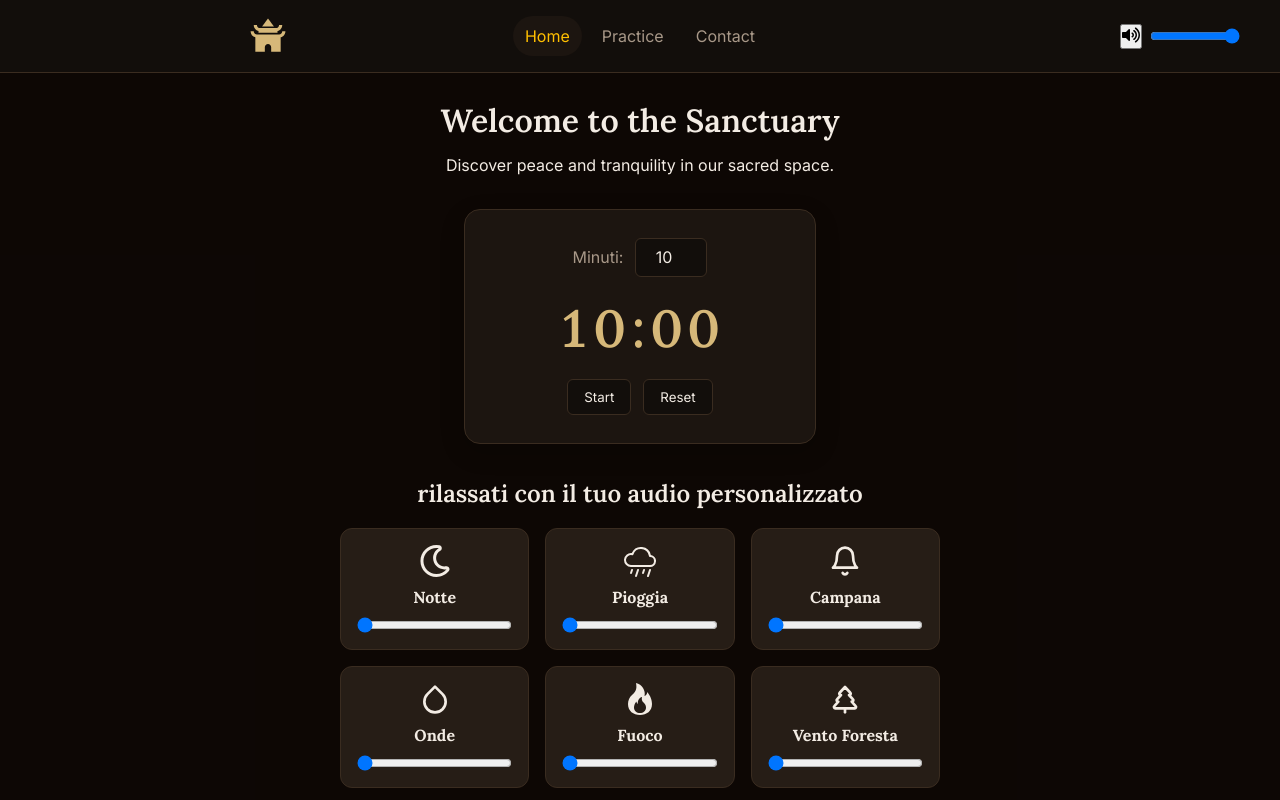
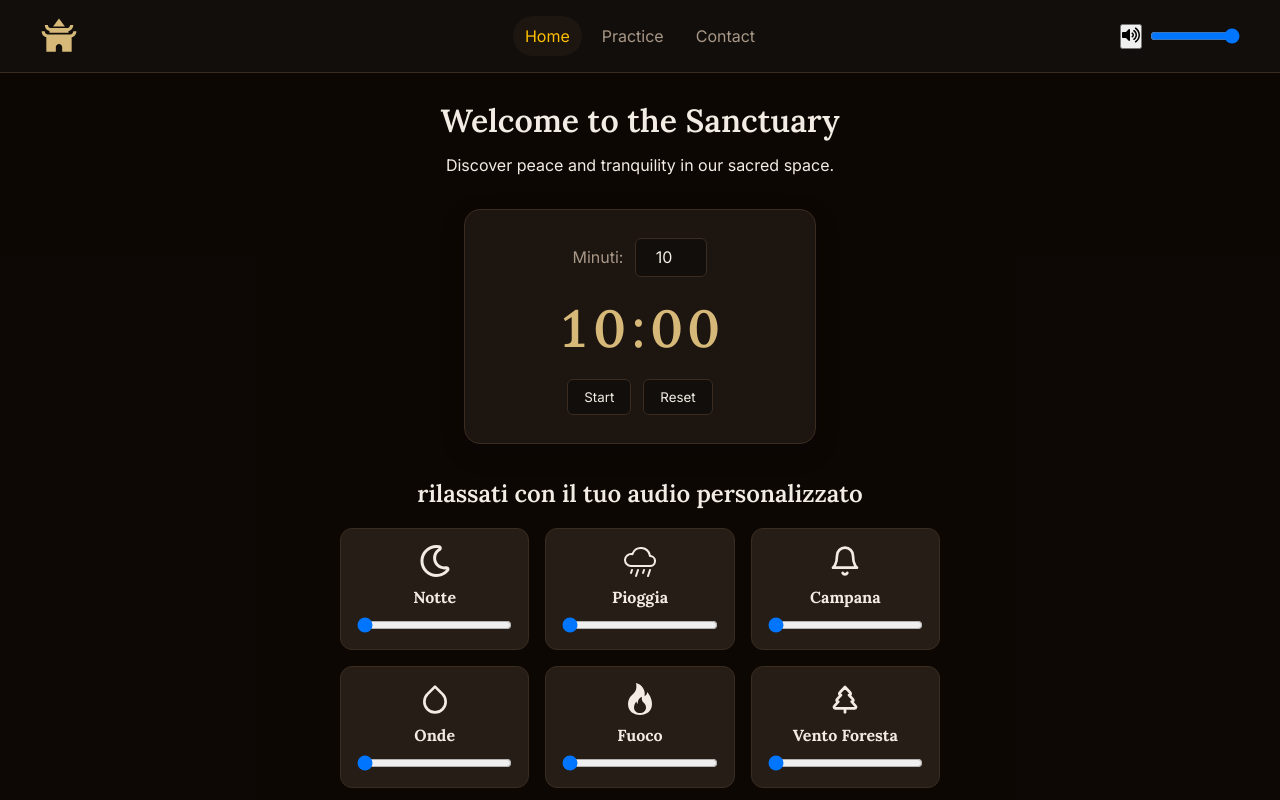
Before and after one commit to Loris-Battaglini/Santuario-meditazione, a React (Vite) app: page / in a window 1280 px wide. Shown: the top 800 px of the page. Built offline with nearby package versions, Linux system fonts and the light colour scheme.

Commit message:
fix navbar styles, aggiunto div per icona audio e mixer cosi da poter applicare spacebetween

```diff
--- a/src/components/navbar.tsx
+++ b/src/components/navbar.tsx
@@ -9,6 +9,8 @@ const Nav = styled.nav`
   display: flex;
   justify-content: center;
   gap: 0.5rem;
+  grid-column: 2;
+  grid-row: 1;
   justify-self: center;
 
   @media (max-width: 640px) {
@@ -57,15 +59,29 @@ const Header = styled.header`
   }
 `;
 
+const HeaderTop = styled.div`
+  display: contents;
+
+  @media (max-width: 640px) {
+    display: flex;
+    grid-column: 1 / -1;
+    grid-row: 1;
+    align-items: center;
+    justify-content: space-between;
+    width: 100%;
+  }
+`;
+
 const VolumeBox = styled.div`
   display: flex;
   align-items: center;
+  grid-column: 3;
+  grid-row: 1;
   justify-self: end;
   gap: 0.5rem;
 
   @media (max-width: 640px) {
-    grid-column: 2;
-    grid-row: 1;
+    justify-self: auto;
   }
 `;
 
@@ -77,7 +93,9 @@ const VolumeSlider = styled.input`
 const BrandIcon = styled.div`
   display: inline-flex;
   align-items: center;
-  justify-content: center;
+  justify-content: flex-start;
+  grid-column: 1;
+  grid-row: 1;
   color: ${theme.colors.iconaETimer};
 `;
 
@@ -96,14 +114,10 @@ export function Navbar({
 }: NavbarProps) {
   return (
     <Header>
+      <HeaderTop>
         <BrandIcon aria-label="Santuario meditazione">
           <MdTempleBuddhist size={38} aria-hidden="true" />
         </BrandIcon>
-      <Nav>
-        <NavItem to="/">Home</NavItem>
-        <NavItem to="/practice">Practice</NavItem>
-        <NavItem to="/contact">Contact</NavItem>
-      </Nav>
         <VolumeBox>
           <button
             type="button"
@@ -121,6 +135,12 @@ export function Navbar({
             onChange={(e) => onChangeVolume(Number(e.target.value))}
           />
         </VolumeBox>
+      </HeaderTop>
+      <Nav>
+        <NavItem to="/">Home</NavItem>
+        <NavItem to="/practice">Practice</NavItem>
+        <NavItem to="/contact">Contact</NavItem>
+      </Nav>
     </Header>
   );
 }
```
Lines whose indentation alone changed are shown as unchanged.
